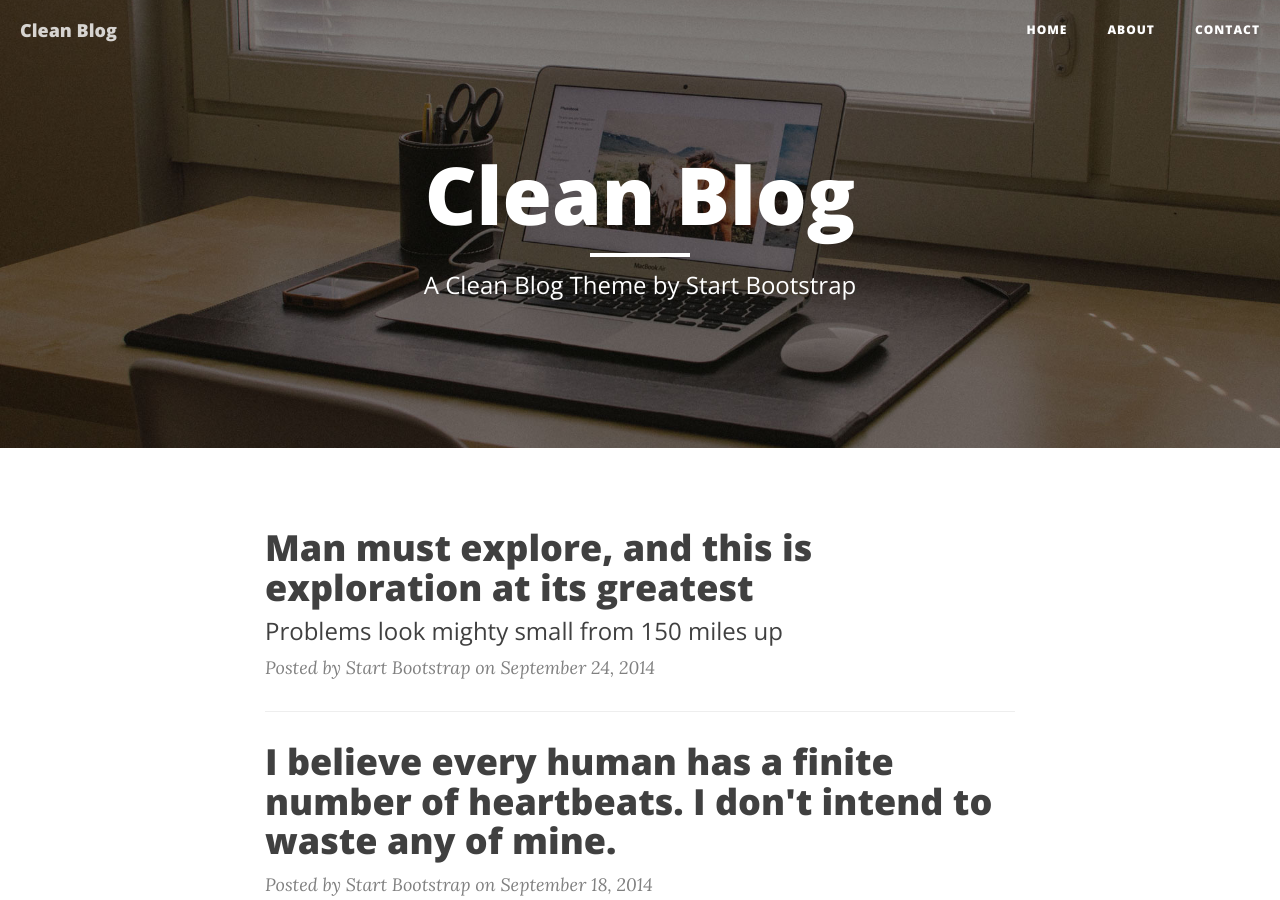
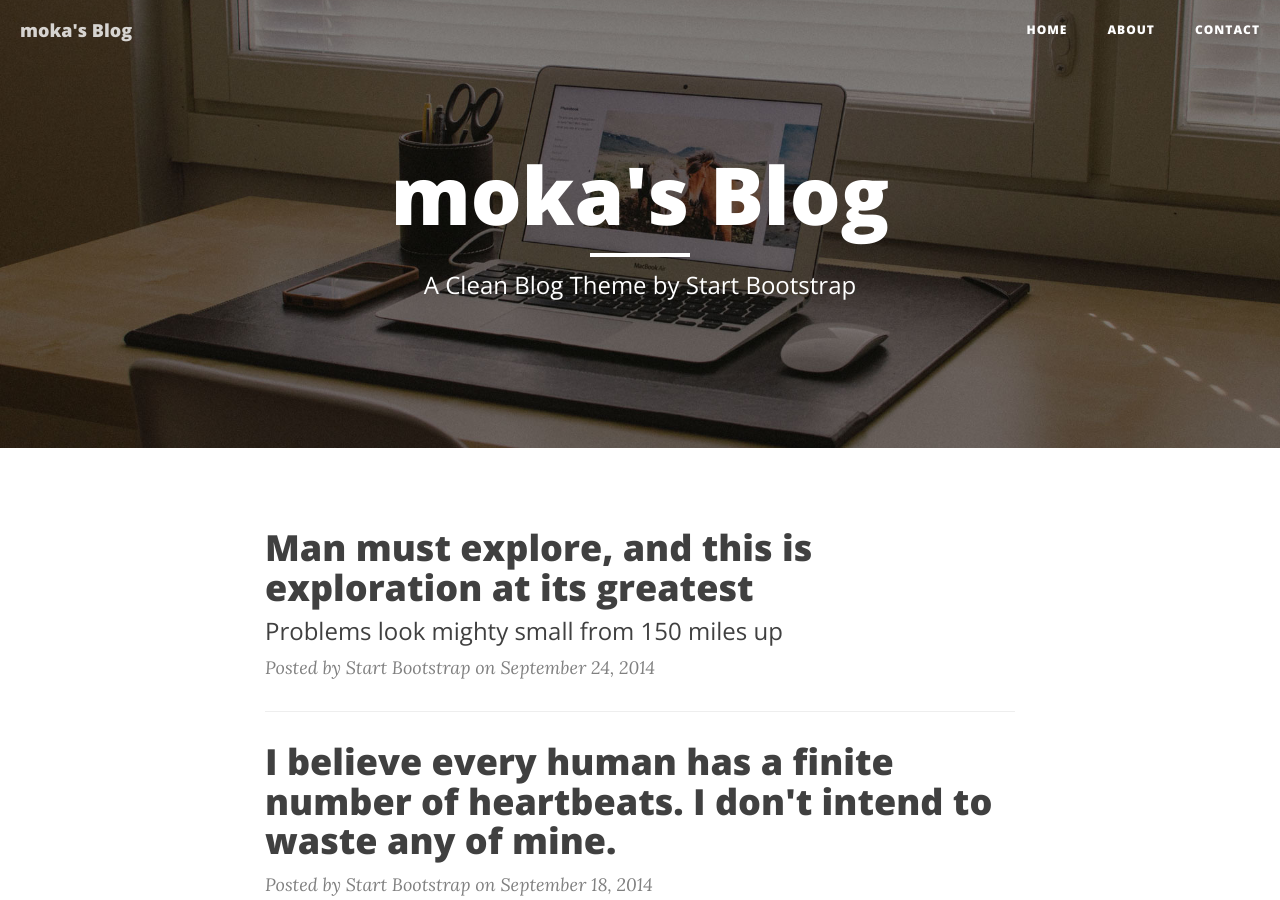
Before and after one commit to steadymoka/moka-a.github.io, a Jekyll site: the page built from index.html, in a window 1280 px wide and 900 px high. Built offline with Jekyll 4.4.1, drawn with Linux system fonts in a browser that asks for light colours; nearby versions of some CDN libraries; the list of posts is cut into pages by our own code; some of the changed text lies outside the part shown.

Commit message:
edit cofing file

```diff
--- a/_config.yml
+++ b/_config.yml
@@ -1,12 +1,12 @@
 # Site settings
-title: Clean Blog
+title: moka's Blog
 header-img: img/home-bg.jpg
-email: your-email@yourdomain.com
+email: aud1220a@gmail.com
 description: "Write your site description here. It will be used as your sites meta description as well!"
-baseurl: "/startbootstrap-clean-blog-jekyll"
+baseurl:
 url: "http://yourdomain.com"
-twitter_username: SBootstrap
-github_username:  davidtmiller
+twitter_username:
+github_username:  moka-a
 facebook_username:  IronSummitMedia
 
 # Build settings
```
